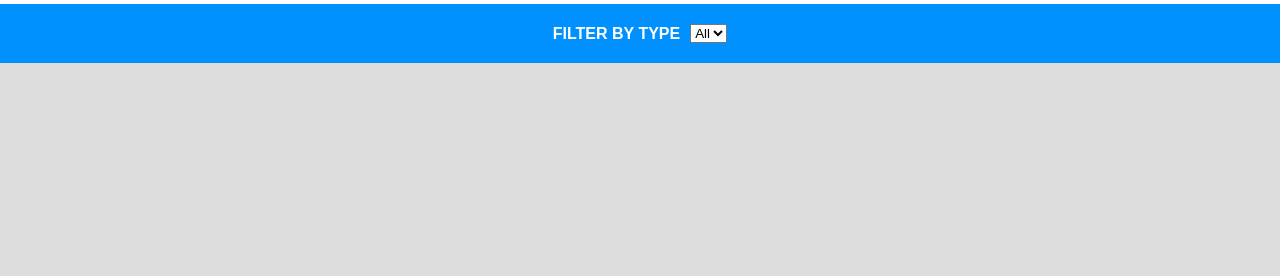
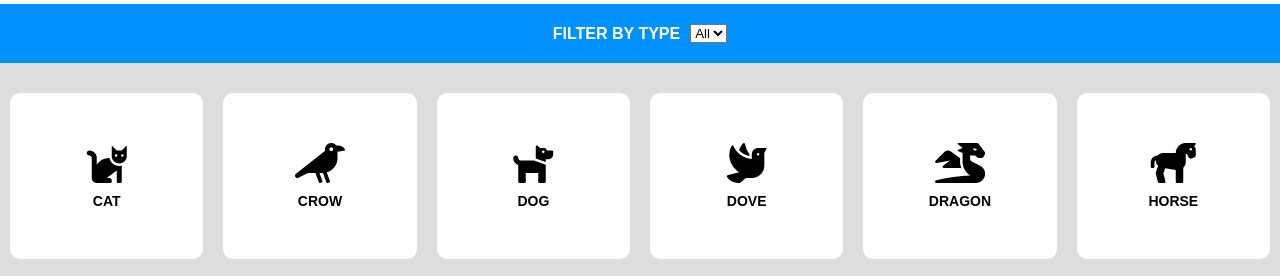
Before and after one commit to Gast00n/js-es6-icons, a plain HTML site: page index.html in a window 1280 px wide. Shown: the part 84-360 px from the top of the page. Drawn offline with nearby package versions, Linux system fonts and the light colour scheme.

Commit message:
Stampa a Schermo
Fatto

```diff
--- a/css/style.css
+++ b/css/style.css
@@ -36,6 +36,7 @@
     display: flex;
     align-items: center;
     justify-content: center;
+    margin-bottom: 20px;
 }
 
 .search select {
--- a/js/main.js
+++ b/js/main.js
@@ -1,3 +1,13 @@
+/**
+ *
+ *
+ * FontIcons - Gestione eventi Javascript
+ *
+ *
+ */
+
+$(document).ready(function () {
+
 // Icon set
 const icons = [
     {
@@ -97,3 +107,31 @@ const icons = [
       family: 'fas',
     },
 ];
+
+//Icons container
+const container = $('.icons');
+
+//Stampa Icone sullo schermo
+printIcons(icons,container);
+
+
+}); //END DOC READY
+
+
+/**
+ * Funzione Custom per la stampa delle icone a video
+ */
+
+ function printIcons(icons,container) {
+     icons.forEach((icon) => {
+        const {family, prefix, name} = icon //Destructuring dell'Array di Oggetti contenente le info per le icone
+
+        const html =
+        `<div class="icon">
+            <i class="${family} ${prefix}${name}"></i>
+            <div class="title">${name}</div>
+        </div>`
+
+        container.append(html); //Stampa ciclica
+    });
+ }
```
